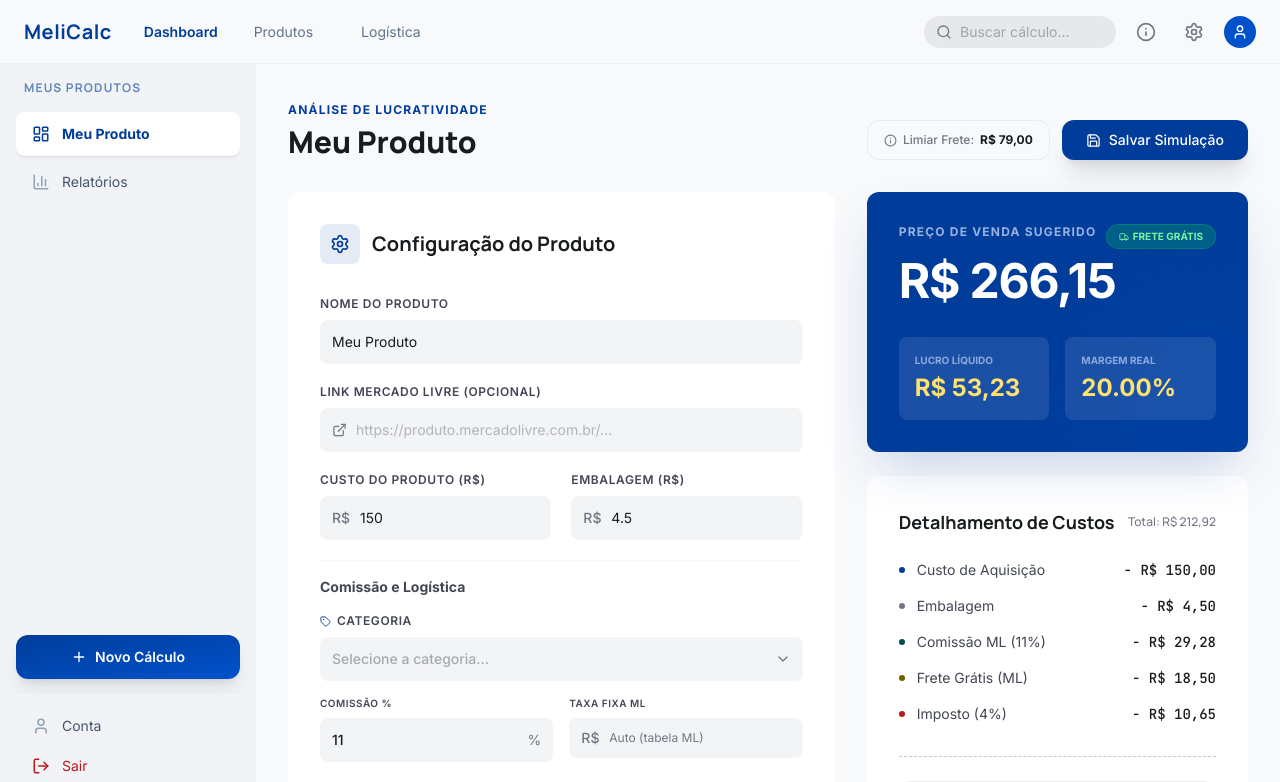
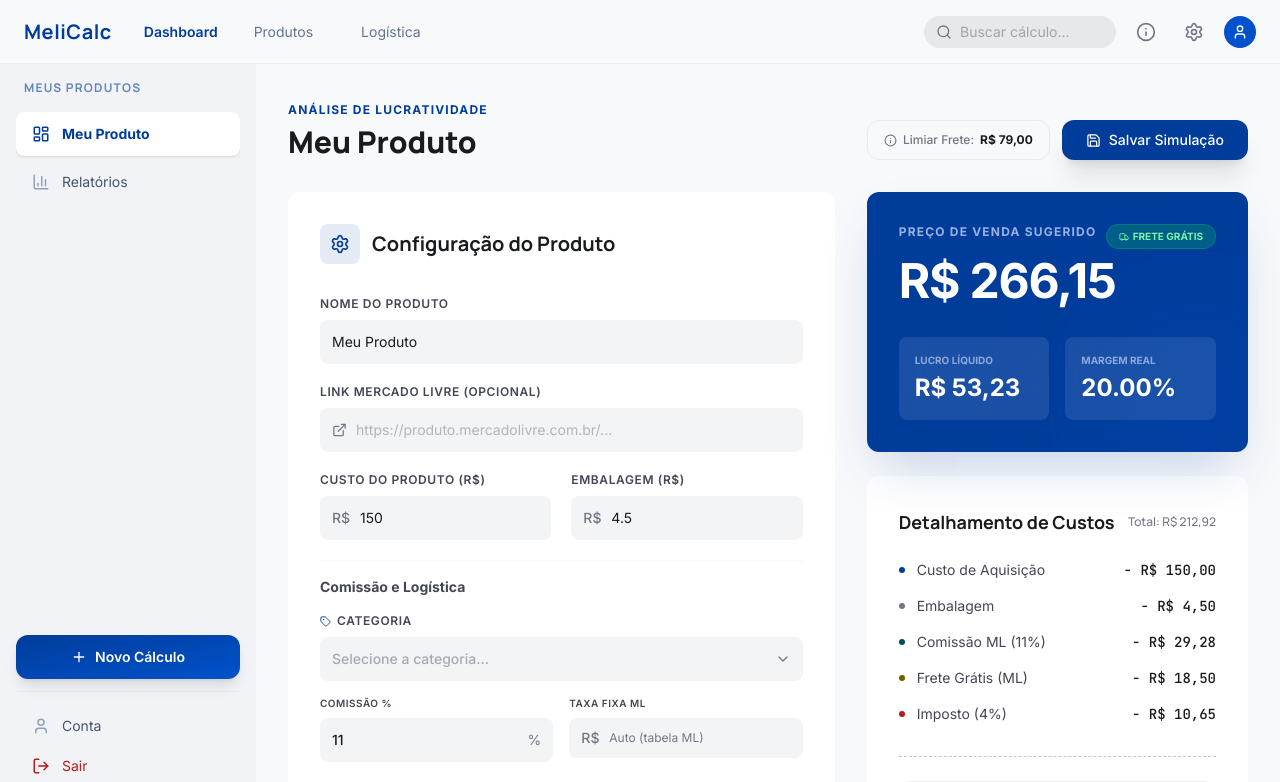
Before and after one commit to viniholanda/melicalc-precificacao, a React (Vite) app: page / in a window 1280 px wide. Shown: the top 782 px of the page. Built offline with nearby package versions, Linux system fonts and the light colour scheme.

Commit message:
style: apply ML Green palette to profit indicators

```diff
--- a/src/App.tsx
+++ b/src/App.tsx
@@ -554,13 +554,13 @@ export default function App() {
                       <div className="mt-8 grid grid-cols-2 gap-4">
                         <div className="bg-white/10 backdrop-blur-md p-4 rounded-lg">
                           <span className="text-primary-fixed/60 text-[10px] font-bold uppercase block mb-1">Lucro Líquido</span>
-                          <span className={`text-2xl font-bold ${pricingResult.profit >= 0 ? 'text-secondary-fixed' : 'text-red-300'}`}>
+                          <span className={`text-2xl font-bold ${pricingResult.profit >= 0 ? 'text-ml-green' : 'text-red-300'}`}>
                             {formatCurrency(pricingResult.profit)}
                           </span>
                         </div>
                         <div className="bg-white/10 backdrop-blur-md p-4 rounded-lg">
                           <span className="text-primary-fixed/60 text-[10px] font-bold uppercase block mb-1">Margem Real</span>
-                          <span className={`text-2xl font-bold ${pricingResult.profitMargin >= 0 ? 'text-secondary-fixed' : 'text-red-300'}`}>
+                          <span className={`text-2xl font-bold ${pricingResult.profitMargin >= 0 ? 'text-ml-green' : 'text-red-300'}`}>
                             {pricingResult.profitMargin.toFixed(2)}%
                           </span>
                         </div>
@@ -687,8 +687,8 @@ export default function App() {
                                     </div>
                                   </td>
                                   <td className="py-3 px-2 text-right font-mono font-bold text-on-surface text-sm">{formatCurrency(record.sellingPrice)}</td>
-                                  <td className={`py-3 px-2 text-right font-mono font-bold text-sm ${record.profit >= 0 ? 'text-teal-600' : 'text-error'}`}>{formatCurrency(record.profit)}</td>
-                                  <td className={`py-3 px-2 text-right font-mono font-bold text-sm ${record.profitMargin >= 0 ? 'text-teal-600' : 'text-error'}`}>{record.profitMargin.toFixed(2)}%</td>
+                                  <td className={`py-3 px-2 text-right font-mono font-bold text-sm ${record.profit >= 0 ? 'text-ml-green' : 'text-error'}`}>{formatCurrency(record.profit)}</td>
+                                  <td className={`py-3 px-2 text-right font-mono font-bold text-sm ${record.profitMargin >= 0 ? 'text-ml-green' : 'text-error'}`}>{record.profitMargin.toFixed(2)}%</td>
                                   <td className="py-3 px-2">
                                     <div className="flex flex-col gap-1.5">
                                       <input type="text" value={record.comment} onChange={e => updateRecord(record.id, 'comment', e.target.value)} placeholder="Comentário..."
@@ -703,7 +703,7 @@ export default function App() {
                                   </td>
                                   <td className="py-3 px-2 rounded-r-xl">
                                     <div className="flex items-center justify-end gap-1">
-                                      <button onClick={() => setEditingId(null)} className="p-1.5 text-teal-600 hover:bg-teal-50 rounded-lg transition-colors" title="Confirmar"><Check size={14} /></button>
+                                      <button onClick={() => setEditingId(null)} className="p-1.5 text-ml-green hover:bg-ml-green/10 rounded-lg transition-colors" title="Confirmar"><Check size={14} /></button>
                                       <button onClick={() => deleteRecord(record.id)} className="p-1.5 text-outline hover:text-error hover:bg-error-container/20 rounded-lg transition-colors" title="Excluir"><Trash2 size={14} /></button>
                                     </div>
                                   </td>
@@ -742,9 +742,9 @@ export default function App() {
                                     </div>
                                   </td>
                                   <td className="py-4 px-2 text-right font-mono font-bold text-sm text-on-surface">{formatCurrency(record.sellingPrice)}</td>
-                                  <td className={`py-4 px-2 text-right font-mono font-bold text-sm ${record.profit >= 0 ? 'text-teal-600' : 'text-error'}`}>{formatCurrency(record.profit)}</td>
+                                  <td className={`py-4 px-2 text-right font-mono font-bold text-sm ${record.profit >= 0 ? 'text-ml-green' : 'text-error'}`}>{formatCurrency(record.profit)}</td>
                                   <td className="py-4 px-2 text-right">
-                                    <span className={`inline-block px-2 py-1 rounded text-xs font-bold ${record.profitMargin >= 15 ? 'bg-teal-100/60 text-teal-700' : record.profitMargin >= 0 ? 'bg-amber-100/60 text-amber-700' : 'bg-error-container/20 text-error'}`}>
+                                    <span className={`inline-block px-2 py-1 rounded text-xs font-bold ${record.profitMargin >= 15 ? 'bg-ml-green/20 text-ml-green' : record.profitMargin >= 0 ? 'bg-amber-100/60 text-amber-700' : 'bg-error-container/20 text-error'}`}>
                                       {record.profitMargin.toFixed(2)}%
                                     </span>
                                   </td>
```
